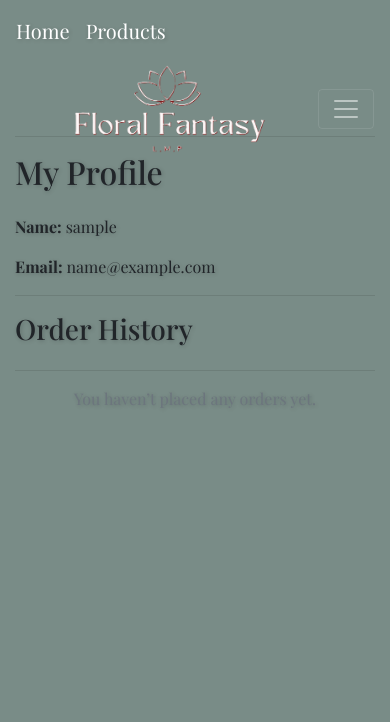
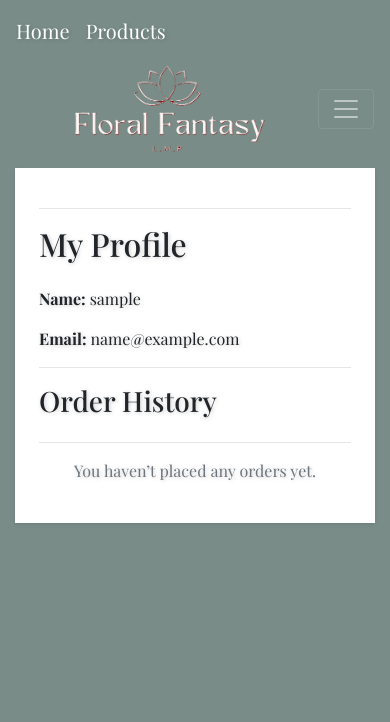
Before and after one commit to jessi25924/floral_fantasy, a Django app: page /profile/ in a window 390 px wide. Shown: the top 722 px of the page. Run offline with Django 4.2, Linux system fonts and the light colour scheme; the visitor is signed in with stand-in values (Sample User, id 1); data comes from the database, SQL or seed files in the repository; data that the repository does not hold is empty; some libraries are stand-ins or nearby versions; some web fonts are replaced.

Commit message:
css style for sorting & profile

```diff
--- a/profiles/templates/profiles/profile.html
+++ b/profiles/templates/profiles/profile.html
@@ -16,9 +16,9 @@
 {% block content %}
 <div class="d-flex flex-column min-vh-100">
     <main class="flex-grow-1">
-        <div class="container pt-5">
-
-            <!-- Profile Info -->
+        <div class="container pt-5 mt-5 mb-4">
+            <div class="bg-white shadow-sm p-4">
+                <!-- Profile Info -->
             <div class="row">
                 <div class="col-md-8">
                     <hr>
@@ -97,6 +97,7 @@
             {% else %}
                 <p class="text-muted text-center mb-3">You haven’t placed any orders yet.</p>
             {% endif %}
+            </div>
 
         </div>
     </main>
--- a/static/css/base.css
+++ b/static/css/base.css
@@ -197,3 +197,10 @@
 .card, .alert {
     border-radius: 0;
 }
+
+@media (max-width: 991px) {
+    .sort-select-wrapper {
+        padding: .50rem .5rem !important;
+    }
+
+}
```
